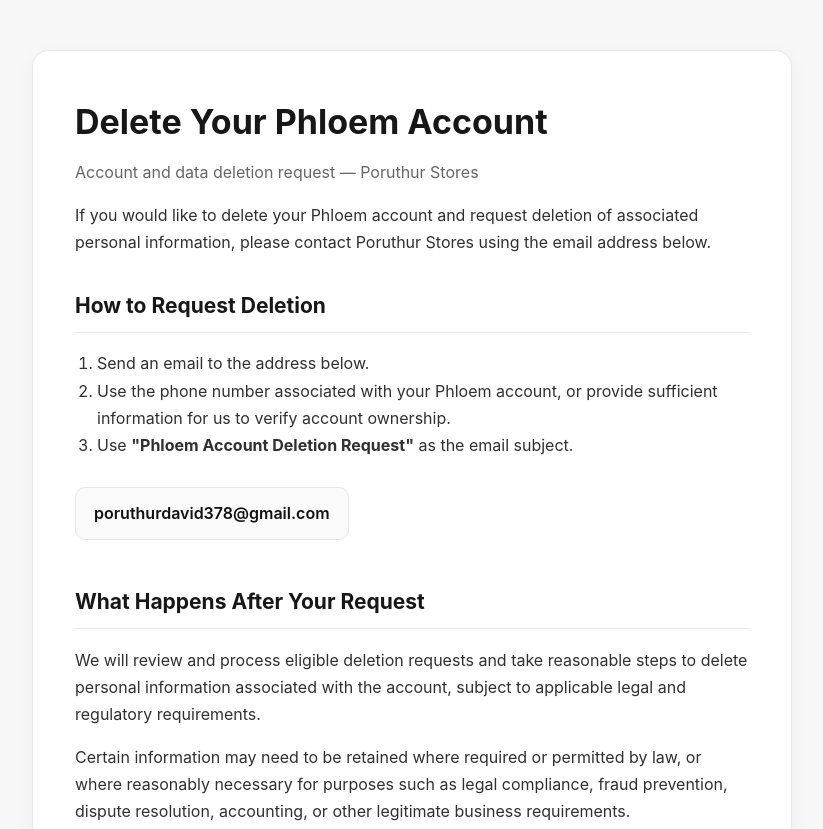
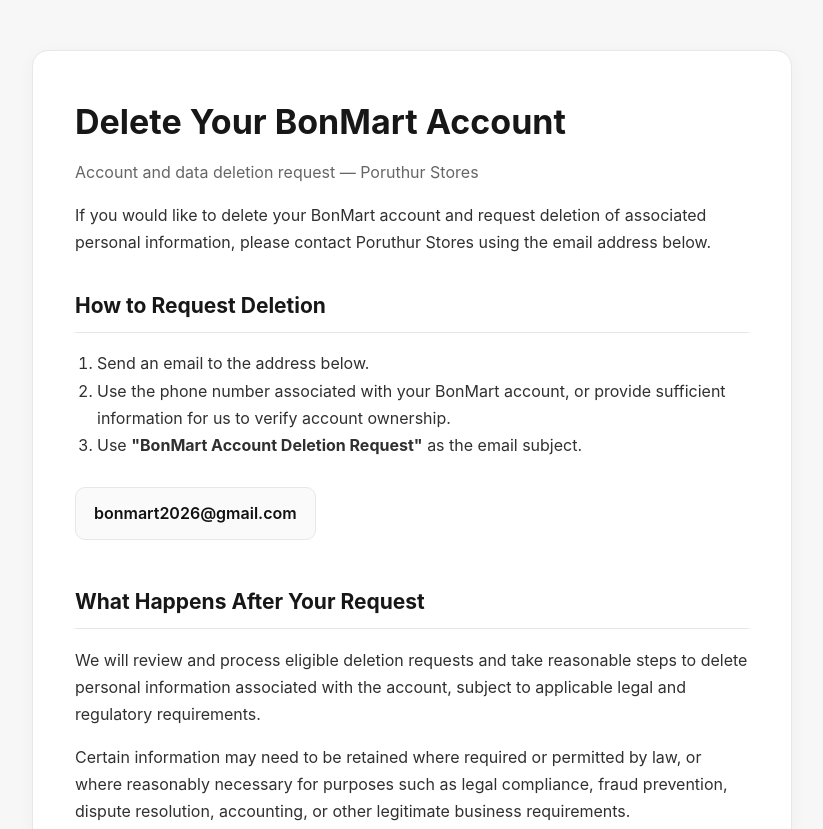
Before and after one commit to SIDD-1428/phloem-customer-privacy-policy, a plain HTML site: page phloem-delete-account.html in a window 1280 px wide. Shown: the top 829 px of the page, without its empty margins (228-1051 px from the left). Drawn offline with Linux system fonts and the light colour scheme.

Commit message:
Update account references from Phloem to BonMart

```diff
--- a/phloem-delete-account.html
+++ b/phloem-delete-account.html
@@ -3,7 +3,7 @@
 <head>
   <meta charset="UTF-8">
   <meta name="viewport" content="width=device-width, initial-scale=1.0">
-  <title>Delete Your Phloem Account</title>
+  <title>Delete Your BonMart Account</title>
   <style>
     :root {
       --text: #171717;
@@ -79,11 +79,11 @@
 <body>
   <main class="container">
     <article class="card">
-      <h1>Delete Your Phloem Account</h1>
+      <h1>Delete Your BonMart Account</h1>
       <p class="subtitle">Account and data deletion request — Poruthur Stores</p>
 
       <p>
-        If you would like to delete your Phloem account and request deletion of
+        If you would like to delete your BonMart account and request deletion of
         associated personal information, please contact Poruthur Stores using the
         email address below.
       </p>
@@ -91,12 +91,12 @@
       <h2>How to Request Deletion</h2>
       <ol class="steps">
         <li>Send an email to the address below.</li>
-        <li>Use the phone number associated with your Phloem account, or provide sufficient information for us to verify account ownership.</li>
-        <li>Use <strong>"Phloem Account Deletion Request"</strong> as the email subject.</li>
+        <li>Use the phone number associated with your BonMart account, or provide sufficient information for us to verify account ownership.</li>
+        <li>Use <strong>"BonMart Account Deletion Request"</strong> as the email subject.</li>
       </ol>
 
-      <a class="email" href="mailto:poruthurdavid378@gmail.com?subject=Phloem%20Account%20Deletion%20Request">
-        poruthurdavid378@gmail.com
+      <a class="email" href="mailto:bonmart2026@gmail.com?subject=BonMart%20Account%20Deletion%20Request">
+        bonmart2026@gmail.com
       </a>
 
       <h2>What Happens After Your Request</h2>
@@ -123,7 +123,7 @@
       <p>
         <strong>Poruthur Stores</strong><br>
         Email:
-        <a href="mailto:poruthurdavid378@gmail.com">poruthurdavid378@gmail.com</a>
+        <a href="mailto:bonmart2026@gmail.com">bonmart2026@gmail.com</a>
       </p>
 
       <div class="footer">
```
